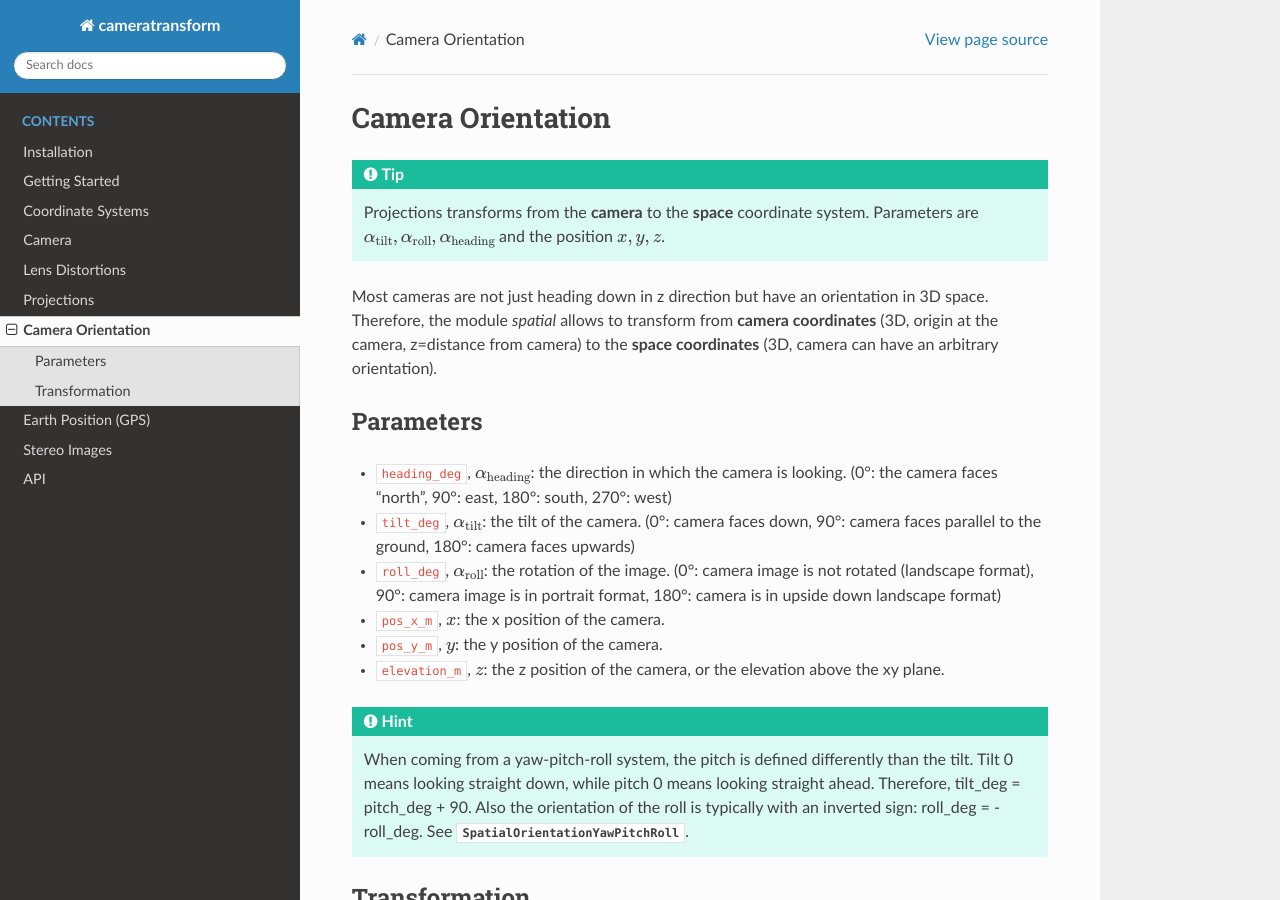
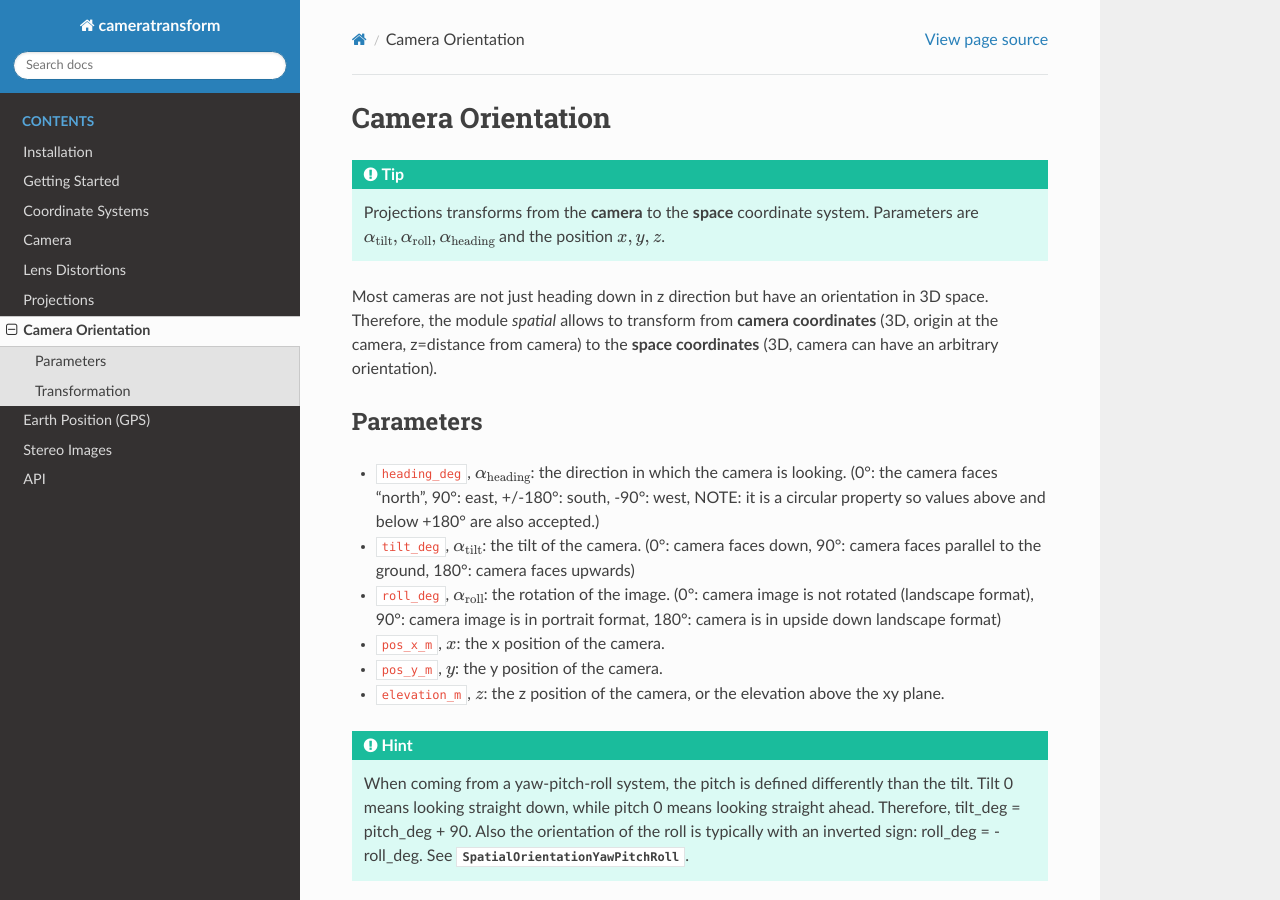
Before and after one commit to rgerum/cameratransform, a Sphinx documentation site: the page built from docs/source/spatial.rst, in a window 1280 px wide and 900 px high. Built offline with Sphinx 7.4.7 and the Read the Docs theme 3.1.0, drawn with Linux system fonts in a browser that asks for light colours.

Commit message:
the heading_deg in the docs is now discussed as form -180 to +180 to be more consistent.

```diff
--- a/docs/source/spatial.rst
+++ b/docs/source/spatial.rst
@@ -13,7 +13,7 @@ allows to transform from **camera coordinates** (3D, origin at the camera, z=dis
 
 Parameters
 ----------
-- ``heading_deg``, :math:`\alpha_\mathrm{heading}`: the direction in which the camera is looking. (0°: the camera faces “north”, 90°: east, 180°: south, 270°: west)
+- ``heading_deg``, :math:`\alpha_\mathrm{heading}`: the direction in which the camera is looking. (0°: the camera faces “north”, 90°: east, +/-180°: south, -90°: west, NOTE: it is a circular property so values above and below +180° are also accepted.)
 - ``tilt_deg``, :math:`\alpha_\mathrm{tilt}`: the tilt of the camera. (0°: camera faces down, 90°: camera faces parallel to the ground, 180°: camera faces upwards)
 - ``roll_deg``, :math:`\alpha_\mathrm{roll}`: the rotation of the image. (0°: camera image is not rotated (landscape format), 90°: camera image is in portrait format, 180°: camera is in upside down landscape format)
 - ``pos_x_m``, :math:`x`: the x position of the camera.
```
